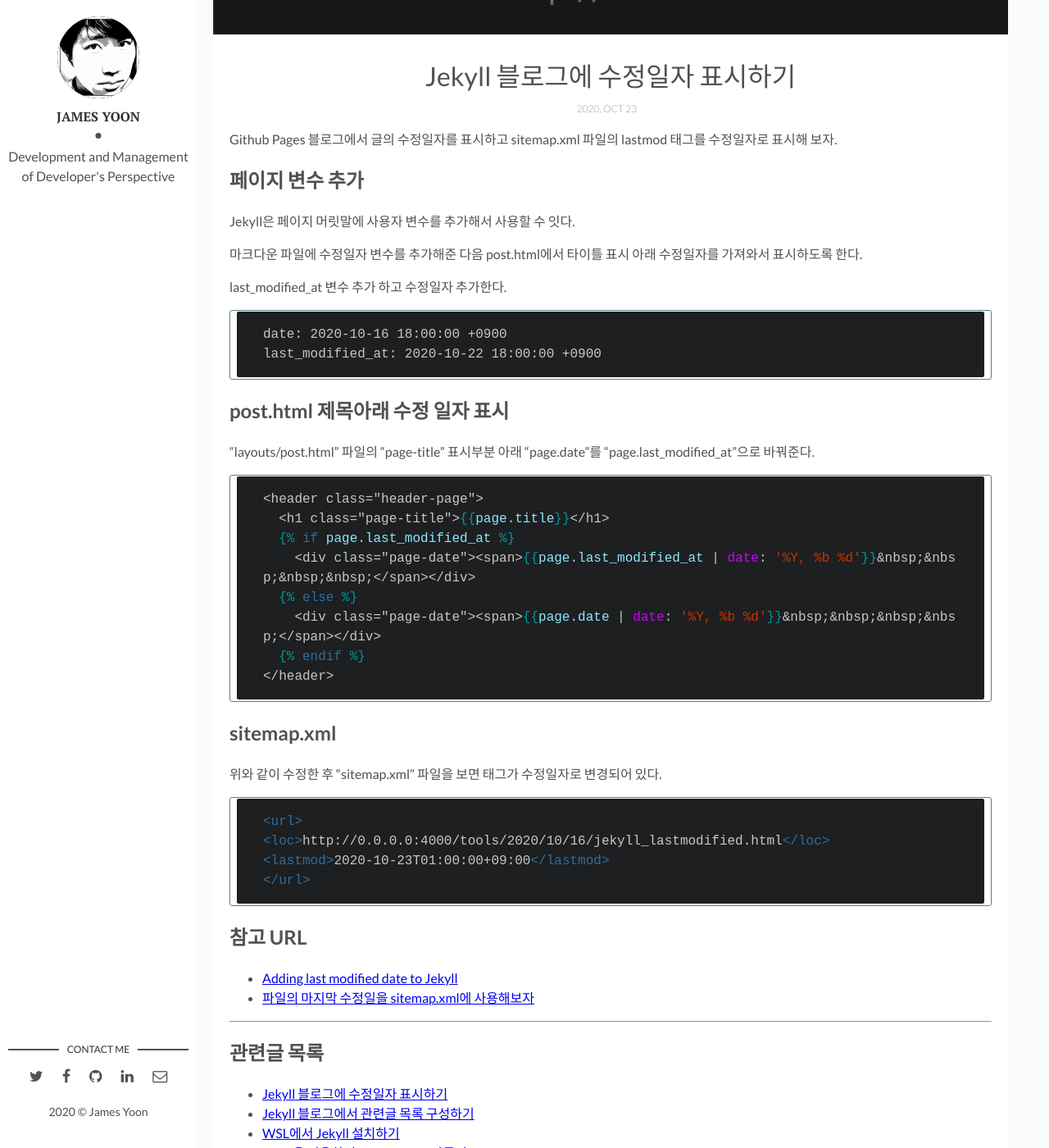
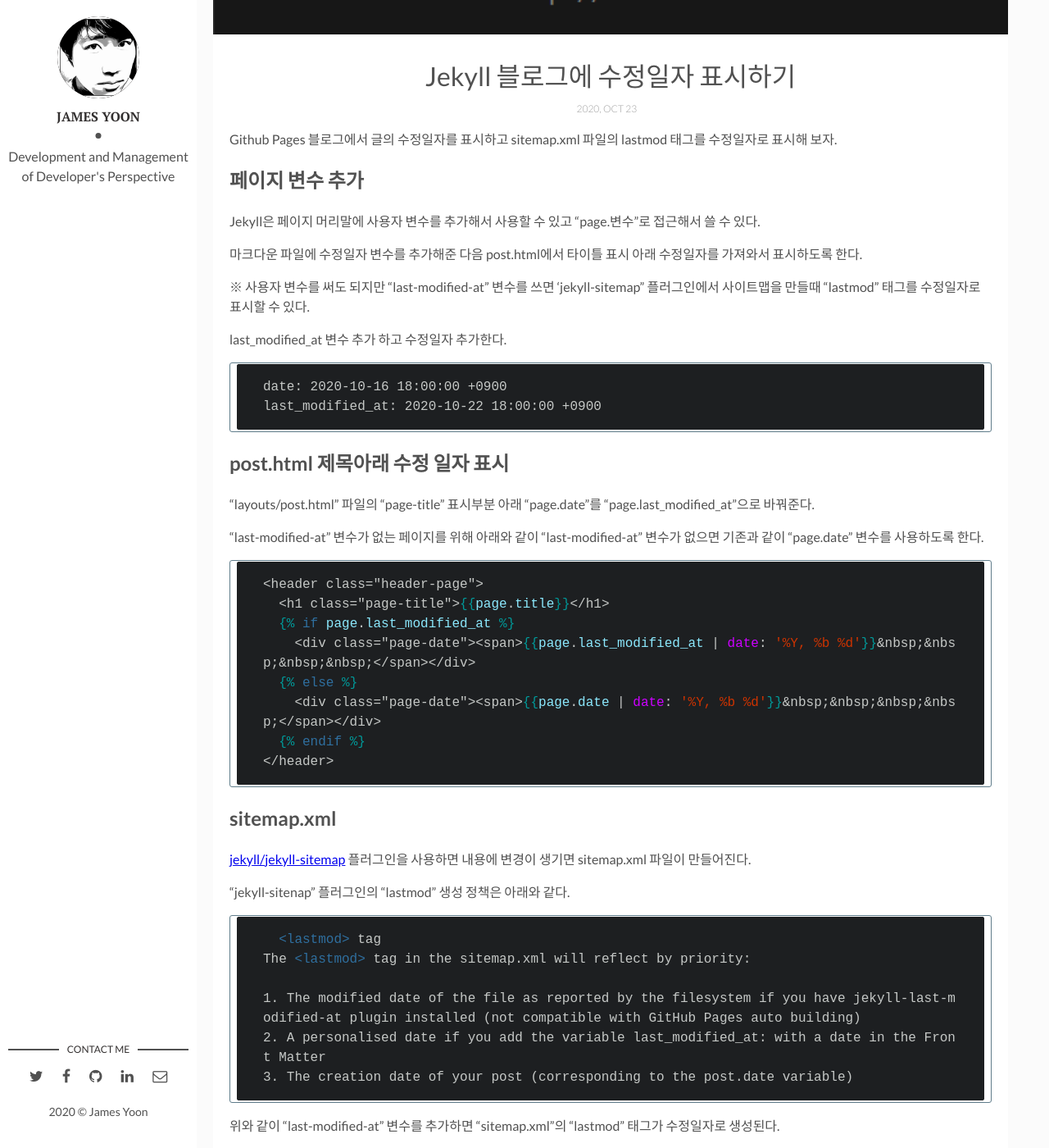
Before and after one commit to butteryoon/butteryoon.github.io, a Jekyll site: the page built from _posts/2020-10-16-jekyll_lastmodified.md, in a window 1280 px wide and 1400 px high, scrolled down 335 px. Shown: the whole window at 82% size. Built offline with Jekyll 4.4.1, drawn with Linux system fonts in a browser that asks for light colours; comment, search, counter and statistics services are not loaded.

Commit message:
last-modified-at 설명 수정

````diff
--- a/_posts/2020-10-16-jekyll_lastmodified.md
+++ b/_posts/2020-10-16-jekyll_lastmodified.md
@@ -15,9 +15,11 @@ Github Pages 블로그에서 글의 수정일자를 표시하고 sitemap.xml 파
 
 ## 페이지 변수 추가
 
-Jekyll은 페이지 머릿말에 사용자 변수를 추가해서 사용할 수 잇다.
+Jekyll은 페이지 머리말에 사용자 변수를 추가해서 사용할 수 있고 "page.변수"로 접근해서 쓸 수 있다.
 
 마크다운 파일에 수정일자 변수를 추가해준 다음 post.html에서 타이틀 표시 아래 수정일자를 가져와서 표시하도록 한다.
+
+※ 사용자 변수를 써도 되지만 "last-modified-at" 변수를 쓰면 'jekyll-sitemap" 플러그인에서 사이트맵을 만들때 "lastmod" 태그를 수정일자로 표시할 수 있다.
 
 last_modified_at 변수 추가 하고 수정일자 추가한다.
 
@@ -29,6 +31,8 @@ last_modified_at: 2020-10-22 18:00:00 +0900
 ## post.html 제목아래 수정 일자 표시
 
 "layouts/post.html" 파일의 "page-title" 표시부분 아래 "page.date"를 "page.last_modified_at"으로 바꿔준다.
+
+"last-modified-at" 변수가 없는 페이지를 위해 아래와 같이 "last-modified-at" 변수가 없으면 기존과 같이 "page.date" 변수를 사용하도록 한다.
 
 {% raw %}
 ```liquid
@@ -45,7 +49,20 @@ last_modified_at: 2020-10-22 18:00:00 +0900
 
 ## sitemap.xml
 
-위와 같이 수정한 후 "sitemap.xml" 파일을 보면 <lastmod> 태그가 수정일자로 변경되어 있다.
+[jekyll/jekyll-sitemap](https://github.com/jekyll/jekyll-sitemap) 플러그인을 사용하면 내용에 변경이 생기면 sitemap.xml 파일이 만들어진다.
+
+"jekyll-sitenap" 플러그인의 "lastmod" 생성 정책은 아래와 같다.
+
+```html
+  <lastmod> tag
+The <lastmod> tag in the sitemap.xml will reflect by priority:
+
+1. The modified date of the file as reported by the filesystem if you have jekyll-last-modified-at plugin installed (not compatible with GitHub Pages auto building)
+2. A personalised date if you add the variable last_modified_at: with a date in the Front Matter
+3. The creation date of your post (corresponding to the post.date variable)
+```
+
+위와 같이 "last-modified-at" 변수를 추가하면 "sitemap.xml"의 "lastmod" 태그가 수정일자로 생성된다.
 
 ```xml
 <url>
@@ -57,4 +74,4 @@ last_modified_at: 2020-10-22 18:00:00 +0900
 ## 참고 URL
 
 - [Adding last modified date to Jekyll](https://tomkadwill.com/adding-last-modified-date-to-jekyll)
-* [파일의 마지막 수정일을 sitemap.xml에 사용해보자](https://dev-yakuza.github.io/ko/jekyll/jekyll-last-modified-at/)
+- [파일의 마지막 수정일을 sitemap.xml에 사용해보자](https://dev-yakuza.github.io/ko/jekyll/jekyll-last-modified-at/)
````
